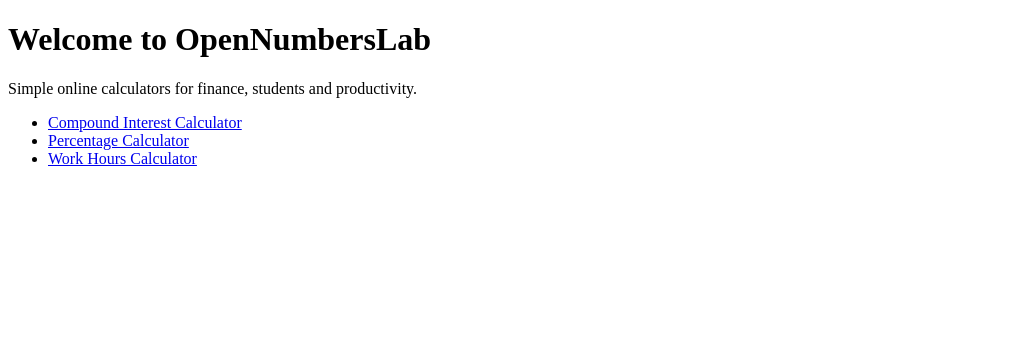
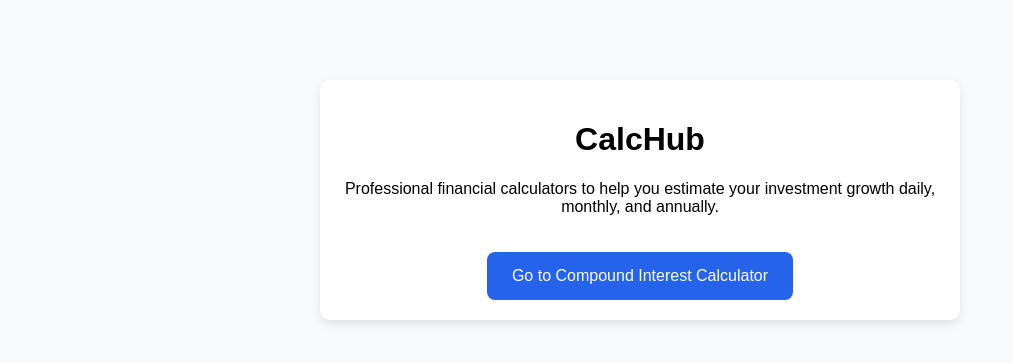
Before and after one commit to loesmi950815-cell/OpenNumbersLab, a Flask app: template templates/home.html in a window 1280 px wide. Shown: the top 363 px of the page, without its empty margins (0-1013 px from the left). Run offline with Flask 3, Linux system fonts and the light colour scheme; the template is opened without the code that fills it, so the values that code supplies are empty.

Commit message:
Update home.html

```diff
--- a/templates/home.html
+++ b/templates/home.html
@@ -1,16 +1,44 @@
 <!DOCTYPE html>
 <html>
 <head>
-    <title>OpenNumbersLab</title>
+    <meta charset="UTF-8">
+    <meta name="viewport" content="width=device-width, initial-scale=1.0">
+    <title>CalcHub – Smart Financial Calculators</title>
+    <style>
+        body {
+            font-family: Arial, sans-serif;
+            text-align: center;
+            background-color: #f9fafb;
+            margin: 0;
+            padding: 0;
+        }
+        .container {
+            max-width: 600px;
+            margin: 80px auto;
+            padding: 20px;
+            background: white;
+            border-radius: 10px;
+            box-shadow: 0px 4px 10px rgba(0,0,0,0.1);
+        }
+        a.button {
+            display: inline-block;
+            padding: 15px 25px;
+            margin-top: 20px;
+            background: #2563eb;
+            color: white;
+            text-decoration: none;
+            border-radius: 8px;
+        }
+        a.button:hover {
+            background: #1e40af;
+        }
+    </style>
 </head>
 <body>
-    <h1>Welcome to OpenNumbersLab</h1>
-    <p>Simple online calculators for finance, students and productivity.</p>
-
-    <ul>
-        <li><a href="/finance/compound-interest">Compound Interest Calculator</a></li>
-        <li><a href="/student/percentage">Percentage Calculator</a></li>
-        <li><a href="/productivity/work-hours">Work Hours Calculator</a></li>
-    </ul>
+    <div class="container">
+        <h1>CalcHub</h1>
+        <p>Professional financial calculators to help you estimate your investment growth daily, monthly, and annually.</p>
+        <a href="/compound-interest" class="button">Go to Compound Interest Calculator</a>
+    </div>
 </body>
 </html>
```
